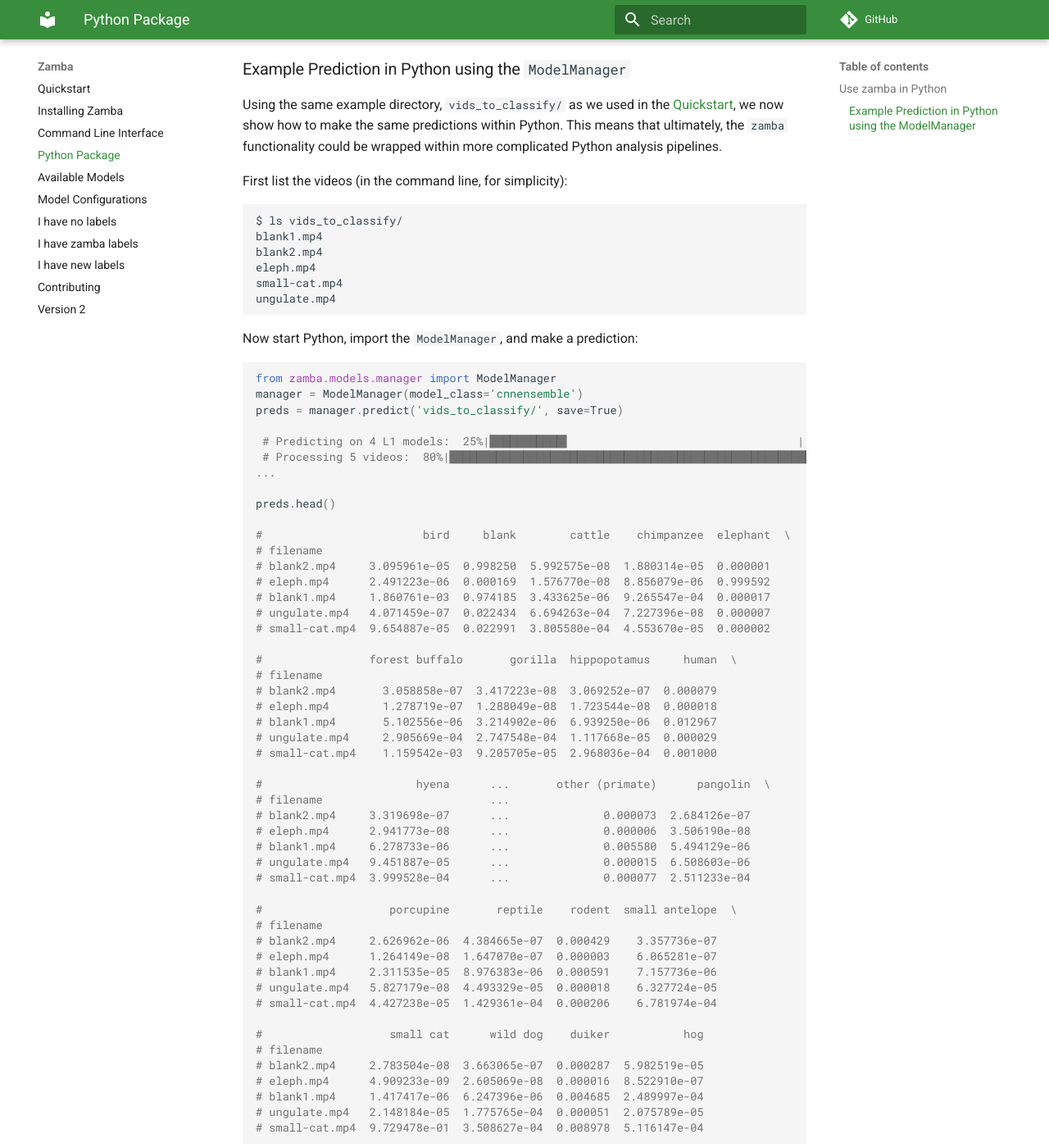
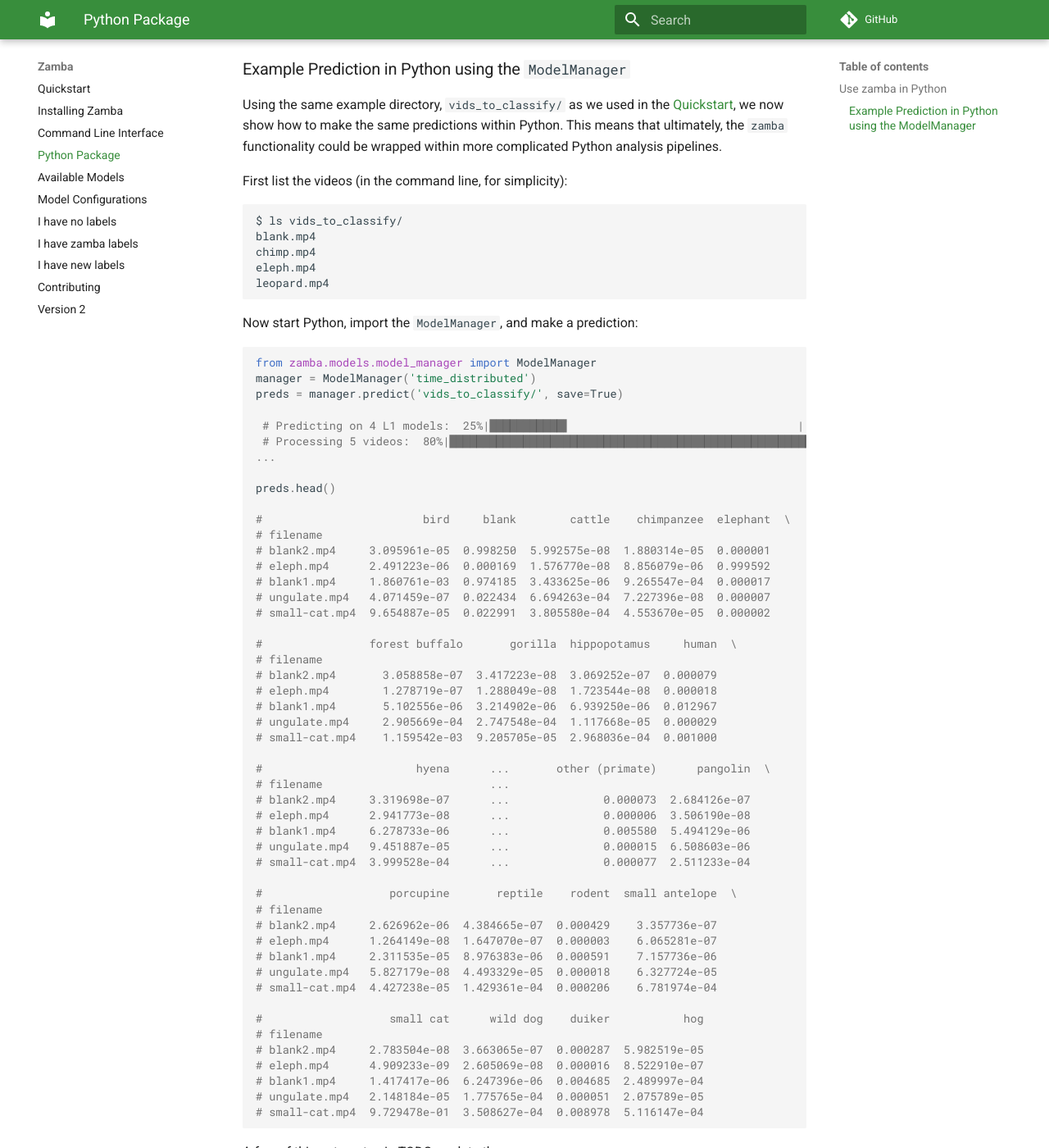
Before and after one commit to drivendataorg/zamba, an MkDocs documentation site: the page built from docs/docs/py-package.md, in a window 1280 px wide and 1400 px high, scrolled down 485 px. Shown: the whole window at 82% size. Built offline with MkDocs 1.6.1 and Material for MkDocs 9.7.7, drawn with Linux system fonts in a browser that asks for light colours; comment, search, counter and statistics services are not loaded; some of the changed text lies outside the part shown.

Commit message:
Start working on python package page

````diff
--- a/docs/docs/py-package.md
+++ b/docs/docs/py-package.md
@@ -28,18 +28,22 @@ First list the videos (in the command line, for simplicity):
 
 ```
 $ ls vids_to_classify/
-blank1.mp4
-blank2.mp4
+blank.mp4
+chimp.mp4
 eleph.mp4
-small-cat.mp4
-ungulate.mp4
+leopard.mp4
 ```
 
 Now start Python, import the `ModelManager`, and make a prediction:
 
+<!-- TODO: update the outputs below once zamba is running><!-->
+
+<!-- TODO: update import path and syntax if it changes><!-->
+
+<!-- TODO: right now .predict doesn't return the df, it just saves it. I think we should add that. Either add it or change the code below><!-->
 ```python
-from zamba.models.manager import ModelManager
-manager = ModelManager(model_class='cnnensemble')
+from zamba.models.model_manager import ModelManager
+manager = ModelManager('time_distributed')
 preds = manager.predict('vids_to_classify/', save=True)
 
  # Predicting on 4 L1 models:  25%|███████████▌                                  | 1/4 [02:04<06:14, 124.92s/it]
@@ -89,7 +93,7 @@ preds.head()
 # small-cat.mp4  9.729478e-01  3.508627e-04  0.008978  5.116147e-04
 ```
 
-A few of things to note.
+A few of things to note.<!-- TODO: update these>
 
 1. The data directory `vids_to_classify/` should be passed to the `ModelManager` as a string.
 2. The data path and prediction path are not listed at the start of prediction,
````
